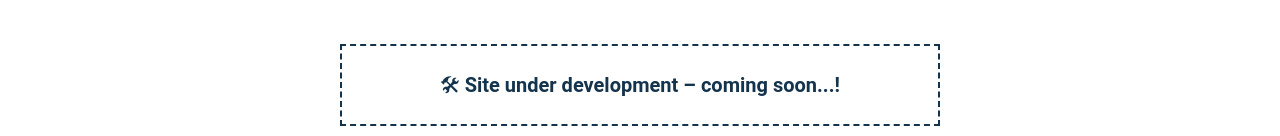
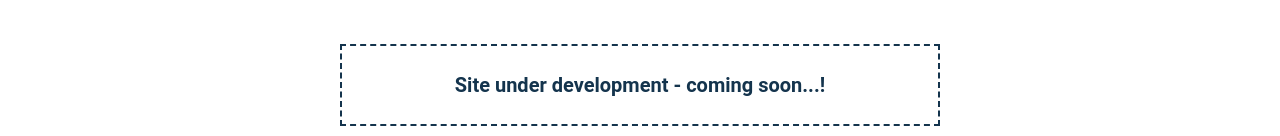
Before and after one commit to Bmsosi/guardian-landing-page, a React (Vite) app: page / in a window 1280 px wide. Shown: the part 816-952 px from the top of the page. Built offline with nearby package versions, Linux system fonts and the light colour scheme.

Commit message:
add dots

```diff
--- a/src/App.jsx
+++ b/src/App.jsx
@@ -18,7 +18,7 @@ function App() {
       <HeroSection />
       {isComingSoon && (
         <div className="coming-soon">
-          <p>🛠 Site under development – coming soon...!</p>
+          <p> Site under development - coming soon...!</p>
         </div>
       )}
       {showSections && (
```
